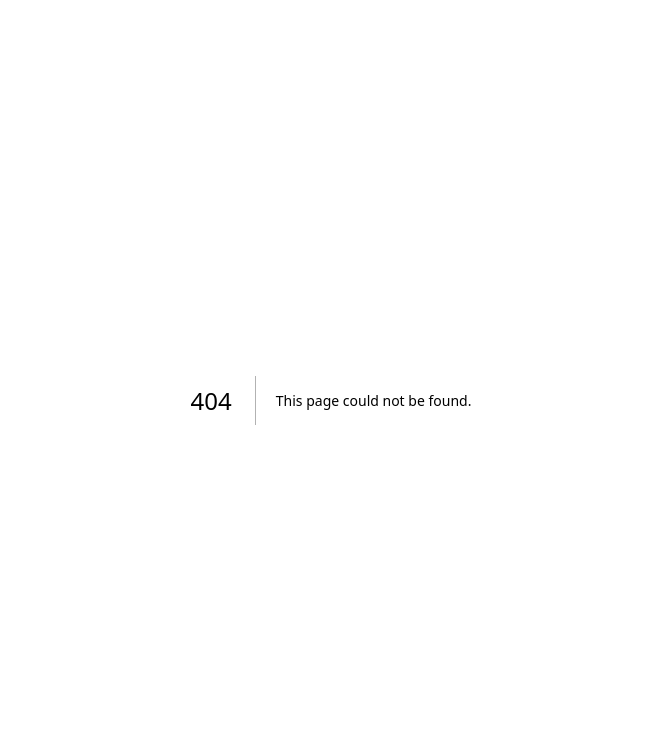
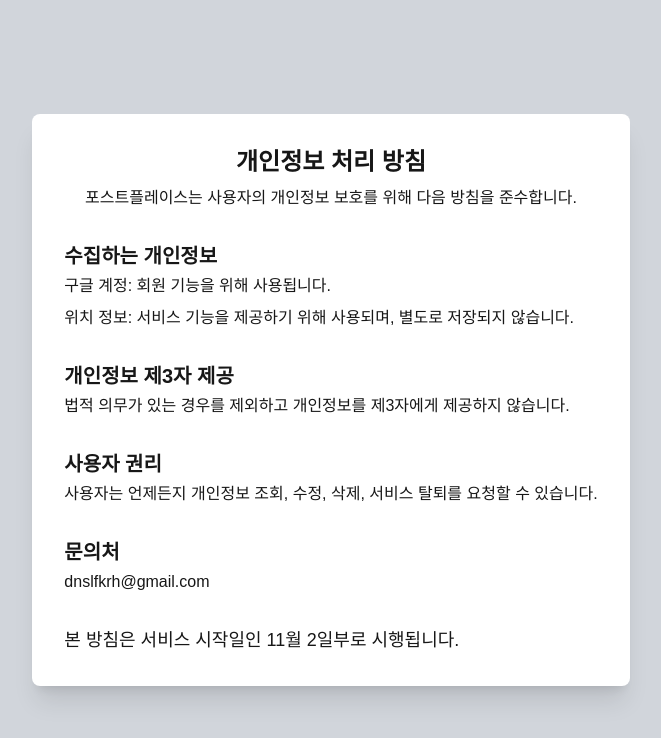
Before and after one commit to dnslfkrh/postplace-frontend, a Next.js app: page /policy in a window 1280 px wide. Before the commit this address had no page. Shown: the top 738 px of the page, without its empty margins (309-970 px from the left). Built offline with nearby package versions, Linux system fonts and the light colour scheme.

Commit message:
feat: login page & policy page

```diff
--- a/src/app/login/page.tsx
+++ b/src/app/login/page.tsx
@@ -1,15 +1,21 @@
 "use client";
 
-import { GoogleLoginButton } from "@/components/auth/GoogleLogainButton";
+import { GoogleLoginButton } from "@/components/auth/GoogleLoginButton";
+import { PostplaceLogo } from "@/components/auth/PostplaceLogo";
 import { useGoogleAuth } from "@/hooks/auth/useAuth";
+import Link from "next/link";
 
 const LoginPage = () => {
     useGoogleAuth();
 
     return (
-        <div>
-            <h1>Login</h1>
-            <GoogleLoginButton />
+        <div className="flex items-center justify-center h-screen bg-gray-200">
+            <div className="flex flex-col items-center space-y-3 p-8 bg-white shadow-xl rounded-lg">
+                <PostplaceLogo />
+                <div>포스트플레이스 시작하기</div>
+                <GoogleLoginButton />
+                <Link href="/policy" className="text-xs">개인정보 처리 방침</Link>
+            </div>
         </div>
     );
 }
--- /dev/null
+++ b/src/app/policy/page.tsx
@@ -0,0 +1,12 @@
+"use client";
+
+import { PrivacyPolicy } from "@/components/auth/PrivacyPolicy";
+
+const PolicyPage = () => {
+
+    return (
+        <PrivacyPolicy />
+    );
+}
+
+export default PolicyPage;
--- a/src/components/auth/GoogleLogainButton.tsx
+++ b/src/components/auth/GoogleLoginButton.tsx
@@ -6,6 +6,11 @@
     };
 
     return (
-        <button onClick={handleGoogleLogin}>Login with Google</button>
+        <img
+            src="/auth/GoogleAuthButton.png"
+            alt="Login with Google"
+            onClick={handleGoogleLogin}
+            className="w-48 cursor-pointer"
+        />
     );
 };
--- /dev/null
+++ b/src/components/auth/PostplaceLogo.tsx
@@ -0,0 +1,11 @@
+"use client";
+
+export const PostplaceLogo = () => {
+    return (
+        <img
+            src="/auth/PostplaceLogo.png"
+            alt="Postplace Logo"
+            className="w-36 cursor-pointer"
+        />
+    );
+};
--- /dev/null
+++ b/src/components/auth/PrivacyPolicy.tsx
@@ -0,0 +1,37 @@
+"use client";
+
+export const PrivacyPolicy = () => {
+    return (
+        <div className="flex items-center justify-center min-h-screen p-4 bg-gray-300">
+            <div className="bg-white shadow-xl rounded-lg p-8 space-y-8">
+                <div className="text-center">
+                    <h1 className="text-2xl font-bold mb-2">개인정보 처리 방침</h1>
+                    <p className="mb-2">포스트플레이스는 사용자의 개인정보 보호를 위해 다음 방침을 준수합니다.</p>
+                </div>
+
+                <div>
+                    <h2 className="text-xl font-semibold mb-1">수집하는 개인정보</h2>
+                    <p className="mb-2">구글 계정: 회원 기능을 위해 사용됩니다.</p>
+                    <p>위치 정보: 서비스 기능을 제공하기 위해 사용되며, 별도로 저장되지 않습니다.</p>
+                </div>
+
+                <div>
+                    <h2 className="text-xl font-semibold mb-1">개인정보 제3자 제공</h2>
+                    <p>법적 의무가 있는 경우를 제외하고 개인정보를 제3자에게 제공하지 않습니다.</p>
+                </div>
+
+                <div>
+                    <h2 className="text-xl font-semibold mb-1">사용자 권리</h2>
+                    <p>사용자는 언제든지 개인정보 조회, 수정, 삭제, 서비스 탈퇴를 요청할 수 있습니다.</p>
+                </div>
+
+                <div>
+                    <h2 className="text-xl font-semibold mb-1">문의처</h2>
+                    <p>dnslfkrh@gmail.com</p>
+                </div>
+
+                <p className="text-lg">본 방침은 서비스 시작일인 11월 2일부로 시행됩니다.</p>
+            </div>
+        </div>
+    );
+}
```
Also changed, not shown: public/auth/GoogleAuthButton.png (added), public/auth/PostplaceLogo.png (added).
